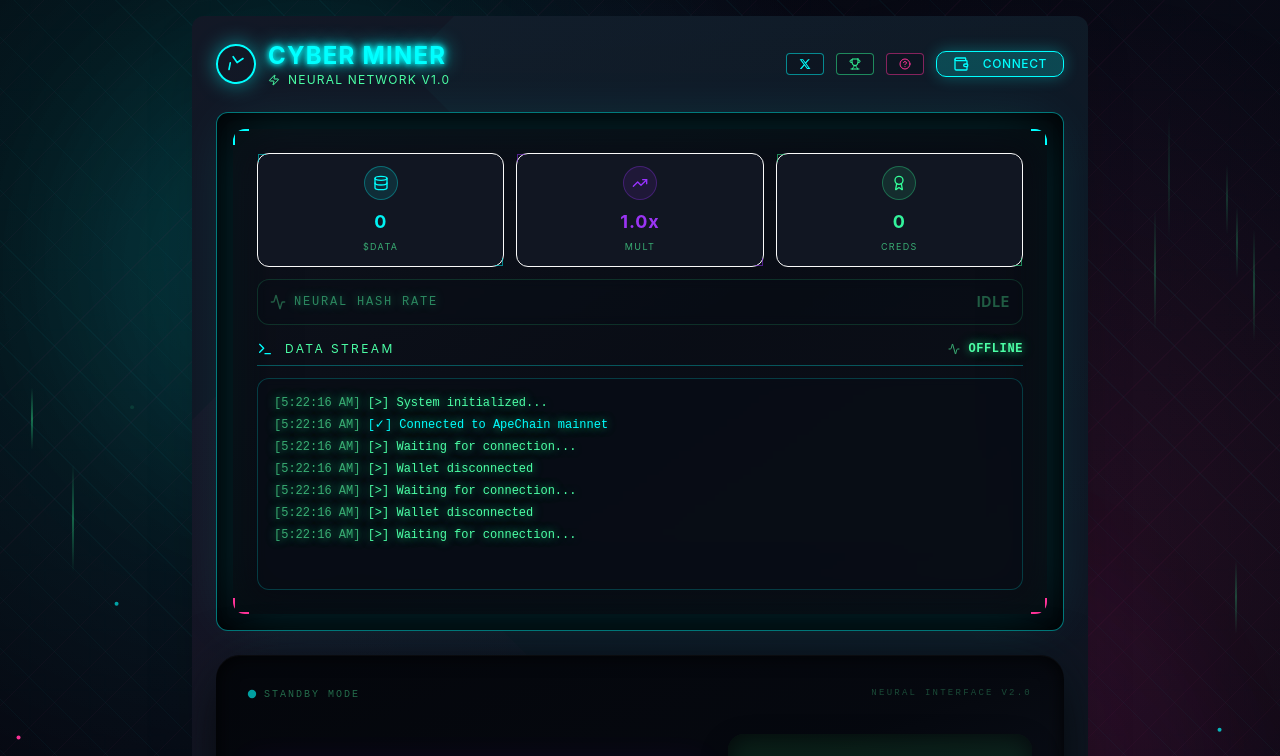
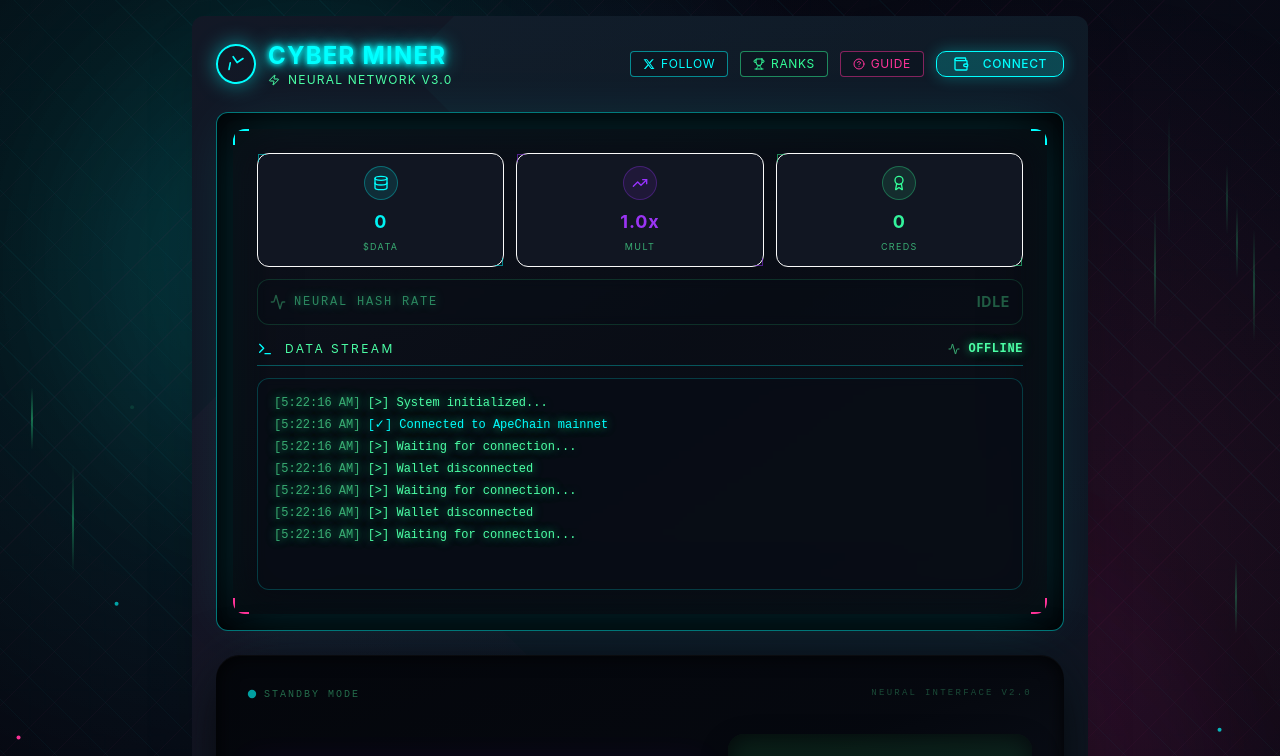
Before and after one commit to mrvalts123/cyber, a React (Vite) app: page / in a window 1280 px wide. Shown: the top 756 px of the page. Built offline with nearby package versions, Linux system fonts and the light colour scheme.

Commit message:
Update hacker-console.tsx

```diff
--- a/src/components/hacker-console.tsx
+++ b/src/components/hacker-console.tsx
@@ -54,7 +54,7 @@ export function HackerConsole({ children, controls, isConnected = false, address
                 </h1>
                 <div className="text-xs text-terminal-text uppercase tracking-widest flex items-center gap-2">
                   <Zap className="w-3 h-3" />
-                  <span>Neural Network v1.0</span>
+                  <span>Neural Network v3.0</span>
                 </div>
               </div>
             </div>
@@ -74,8 +74,8 @@ export function HackerConsole({ children, controls, isConnected = false, address
                 <svg className="w-3 h-3 text-neon-cyan group-hover:text-neon-cyan transition-colors" viewBox="0 0 24 24" fill="currentColor">
                   <path d="M18.244 2.25h3.308l-7.227 8.26 8.502 11.24H16.17l-5.214-6.817L4.99 21.75H1.68l7.73-8.835L1.254 2.25H8.08l4.713 6.231zm-1.161 17.52h1.833L7.084 4.126H5.117z"/>
                 </svg>
+                <span className="text-xs text-neon-cyan uppercase tracking-wider group-hover:text-neon-cyan transition-colors">Follow</span>
               </motion.a>
-
 
               {/* RANKS Button */}
               {onOpenLeaderboard && (
@@ -87,6 +87,7 @@ export function HackerConsole({ children, controls, isConnected = false, address
                   title="Leaderboard"
                 >
                   <Trophy className="w-3 h-3 text-neon-green" />
+                  <span className="text-xs text-neon-green uppercase tracking-wider">Ranks</span>
                 </motion.button>
               )}
 
@@ -100,6 +101,7 @@ export function HackerConsole({ children, controls, isConnected = false, address
                   title="Game Guide"
                 >
                   <HelpCircle className="w-3 h-3 text-neon-pink" />
+                  <span className="text-xs text-neon-pink uppercase tracking-wider">Guide</span>
                 </motion.button>
               )}
 
```
